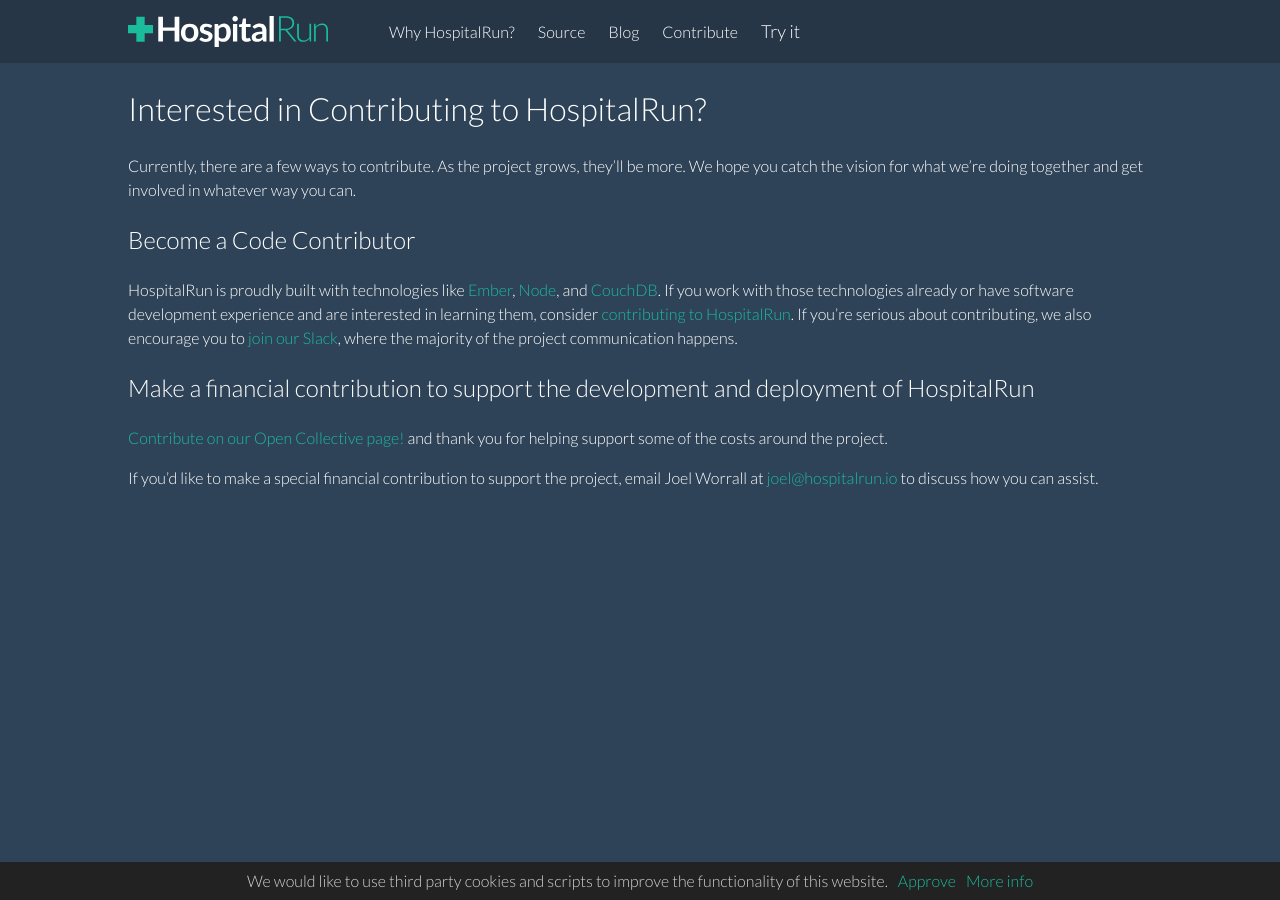
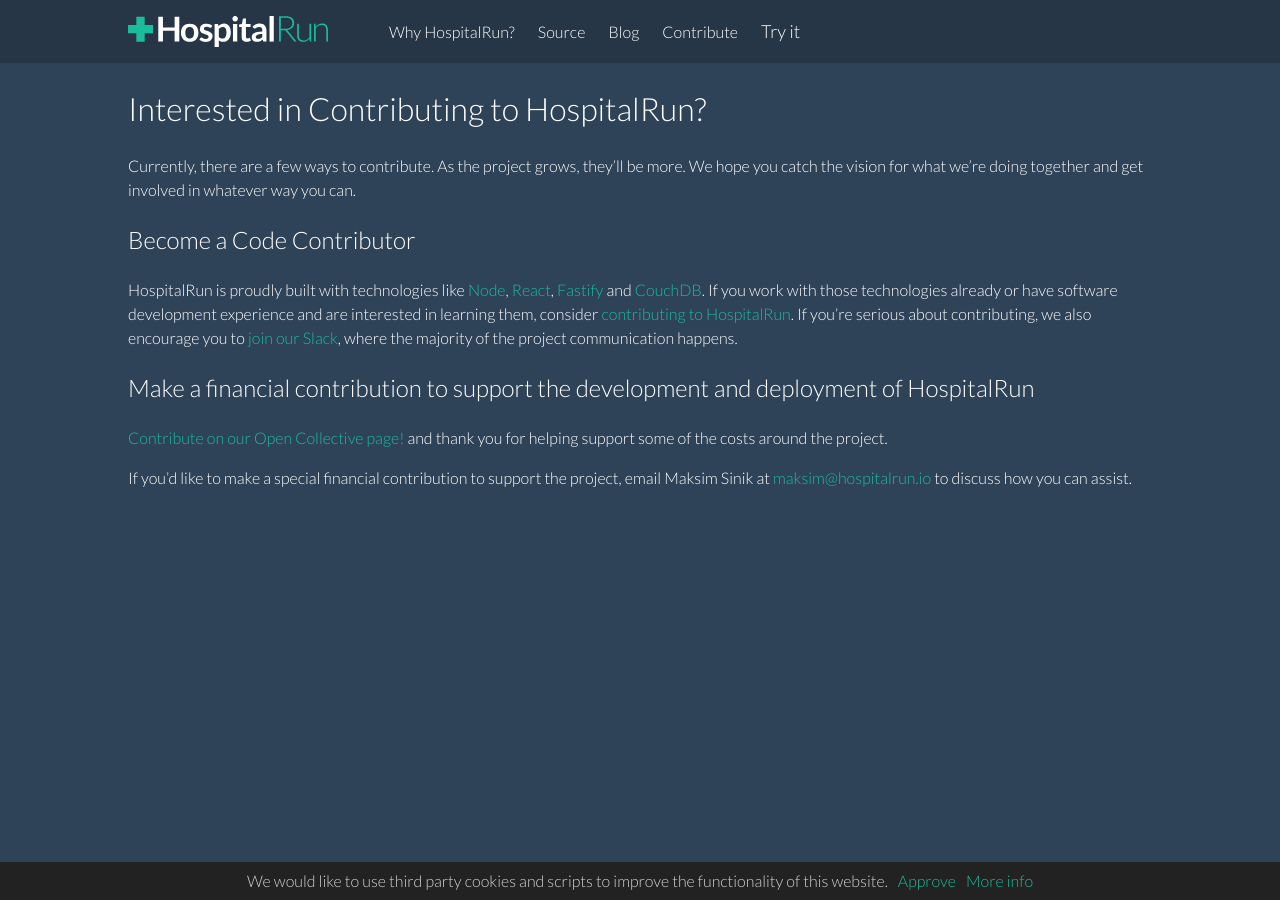
Before and after one commit to HospitalRun/hospitalrun.io, a Jekyll site: the page built from contribute/index.md, in a window 1280 px wide. Built offline with Jekyll 4.4.1, drawn with Linux system fonts in a browser that asks for light colours; nearby versions of some CDN libraries.

Commit message:
Update index.md

```diff
--- a/contribute/index.md
+++ b/contribute/index.md
@@ -9,10 +9,10 @@ Currently, there are a few ways to contribute. As the project grows, they'll be
 
 ## Become a Code Contributor
 
-HospitalRun is proudly built with technologies like [Ember](http://emberjs.com), [Node](http://nodejs.org), and [CouchDB](http://couchdb.apache.org/). If you work with those technologies already or have software development experience and are interested in learning them, consider [contributing to HospitalRun](https://github.com/HospitalRun/hospitalrun-frontend/blob/master/.github/CONTRIBUTING.md). If you're serious about contributing, we also encourage you to [join our Slack](https://hospitalrun-slackin.herokuapp.com/), where the majority of the project communication happens.
+HospitalRun is proudly built with technologies like [Node](http://nodejs.org), [React](https://reactjs.org), [Fastify](https://www.fastify.io/) and [CouchDB](http://couchdb.apache.org/). If you work with those technologies already or have software development experience and are interested in learning them, consider [contributing to HospitalRun](https://github.com/HospitalRun/hospitalrun-frontend/blob/master/.github/CONTRIBUTING.md). If you're serious about contributing, we also encourage you to [join our Slack](https://hospitalrun-slackin.herokuapp.com/), where the majority of the project communication happens.
 
 ## Make a financial contribution to support the development and deployment of HospitalRun
 
 [Contribute on our Open Collective page!](https://opencollective.com/hospitalrun) and thank you for helping support some of the costs around the project.
 
-If you'd like to make a special financial contribution to support the project, email Joel Worrall at <mailto:joel@hospitalrun.io> to discuss how you can assist.
+If you'd like to make a special financial contribution to support the project, email Maksim Sinik at <mailto:maksim@hospitalrun.io> to discuss how you can assist.
```
